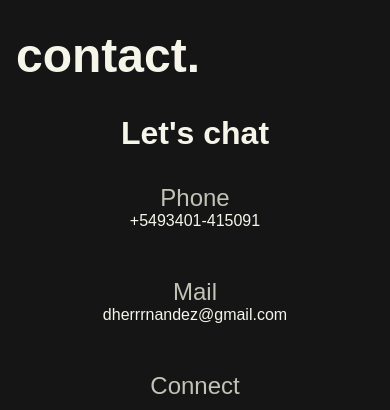
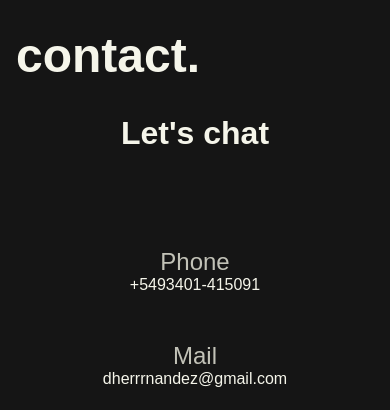
Before and after one commit to dherrrnandez/portfolio, a plain HTML site: page index.html in a window 390 px wide. Shown: the part 2430-2840 px from the top of the page. Drawn offline with Linux system fonts and the light colour scheme.

Commit message:
fix: improved layout and responsive from contact section

```diff
--- a/index.html
+++ b/index.html
@@ -157,7 +157,7 @@
                 </div>
 
                 <div class="social_media">
-                    <h3>Connect</h3>
+                    <h3>Social Media</h3>
                     <a href="https://github.com/dherrrnandez" rel="noopener noreferrer" target="_blank">
                         <img src="./assets/logos/github.svg" alt="" srcset="">
                     </a>
--- a/src/styles/05contact.css
+++ b/src/styles/05contact.css
@@ -21,14 +21,17 @@
 }
 
 .contact h2 {
-    padding-bottom: 2rem;
+    padding-bottom: 6rem;
     font-size: 3rem;
     font-weight: 600;
 }
 
 .contact_wrapper {
     display: grid;
-    gap: 3rem;
+    margin: auto;
+    width: 80%;
+    grid-template-columns: 1fr 1fr;
+    gap: 4rem;
 }
 
 .contact_wrapper h3 {
--- a/src/styles/mediaqueries.css
+++ b/src/styles/mediaqueries.css
@@ -228,6 +228,12 @@
 
 /* CONTACT */
 
+@media screen and (min-width: 750px) and (max-width: 1000px) {
+    .contact_wrapper {
+        grid-template-columns: 1fr;
+    }
+}
+
 @media screen and (max-width: 750px) {
     .contact h1 {
         font-size: max(7vw, 3rem);
@@ -235,6 +241,7 @@
     }
 
     .contact_wrapper {
+        grid-template-columns: 1fr;
         gap: 3rem;
     }
 
```
